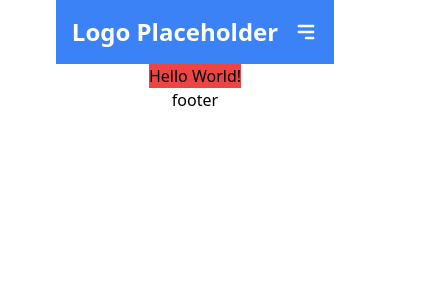
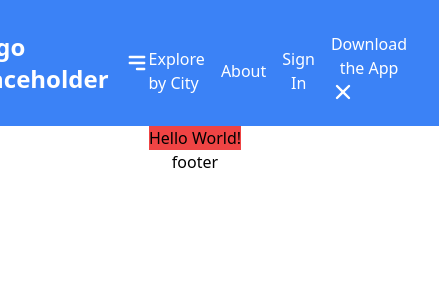
Before and after one commit to imevanc/the-place, a Next.js app: page / in a window 390 px wide. Shown: the top 300 px of the page, 439 px wide, since content can reach past the window. Built offline with nearby package versions, Linux system fonts and the light colour scheme.

Commit message:
add mobile navbar

```diff
--- a/src/components/MobileNavbar.tsx
+++ b/src/components/MobileNavbar.tsx
@@ -1,8 +1,7 @@
-"use client";
+'use client';
 import React, { useState } from 'react';
-import Link from 'next/link';
 import { HiMenuAlt3, HiX } from 'react-icons/hi';
-import { FC } from "react";
+import { FC } from 'react';
 
 export const MobileNavbar: FC = () => {
   const [isMenuOpen, setIsMenuOpen] = useState(false);
@@ -13,37 +12,47 @@ export const MobileNavbar: FC = () => {
 
   return (
     <nav className="bg-blue-500 text-white p-4 flex justify-between items-center">
-      <div className="flex items-center">
-        <div className="text-2xl font-bold mr-4">Logo Placeholder</div>
+      <ol className="flex items-center">
+        <li className="text-2xl font-bold mr-4">Logo Placeholder</li>
         <button onClick={toggleMenu} className="lg:hidden">
           {isMenuOpen ? <HiX size={24} /> : <HiMenuAlt3 size={24} />}
         </button>
-      </div>
-      <div className={`lg:flex lg:items-center ${isMenuOpen ? 'block' : 'hidden'}`}>
-        {/* <Link href="/">
-          <a className="block mt-4 lg:inline-block lg:mt-0 text-white mr-4">
+
+        <div
+          className={`lg:flex lg:items-center ${isMenuOpen ? 'block' : 'hidden'}`}
+        ></div>
+        <li className="mr-4">
+          <a href="/" className="block mt-4 lg:inline-block lg:mt-0 text-white">
             Explore by City
           </a>
-        </Link>
-        <Link href="/about">
-          <a className="block mt-4 lg:inline-block lg:mt-0 text-white mr-4">
+        </li>
+
+        <li>
+          <a
+            href="/about"
+            className="block mt-4 lg:inline-block lg:mt-0 text-white mr-4"
+          >
             About
           </a>
-        </Link>
-        <Link href="/signin">
-          <a className="block mt-4 lg:inline-block lg:mt-0 text-white mr-4">
+        </li>
+      </ol>
+      <button
+        onClick={() => console.log('Sign In clicked')}
+        className="block mt-4 lg:inline-block lg:mt-0 text-white mr-4"
+      >
         Sign In
-          </a>
-        </Link> */}
+      </button>
       <div className="block mt-4 lg:inline-block lg:mt-0">
-          <a href="#" className="text-white mr-4">
+        <button
+          onClick={() => console.log('Sign In clicked')}
+          className="text-white mr-4"
+        >
           Download the App
-          </a>
+        </button>
         <button onClick={toggleMenu} className="lg:hidden">
           <HiX size={24} />
         </button>
       </div>
-      </div>
     </nav>
   );
 };
```
Lines whose indentation alone changed are shown as unchanged.
